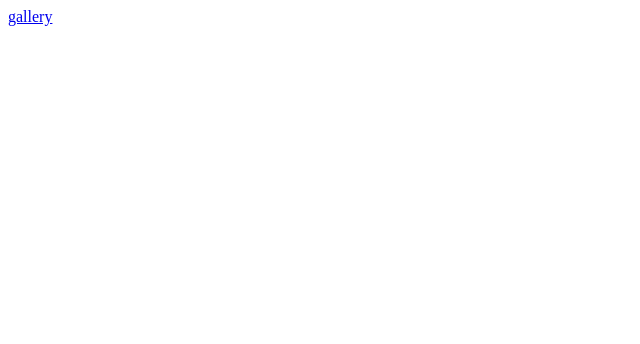
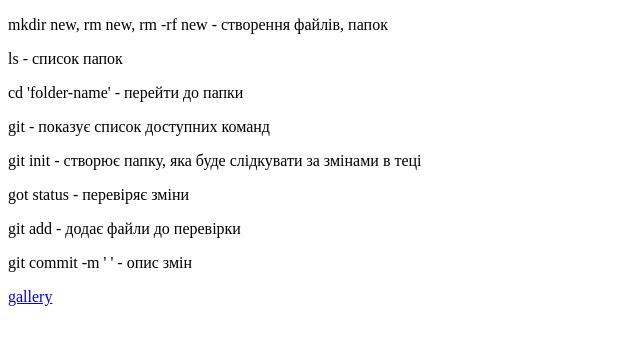
Before and after one commit to morqua3000/hillelhw, a plain HTML site: page index.html in a window 1280 px wide. Shown: the whole page, without its empty margins (0-640 px from the left). Drawn offline with Linux system fonts and the light colour scheme.

Commit message:
Update index.html

```diff
--- a/index.html
+++ b/index.html
@@ -7,7 +7,14 @@
     <title>Document</title>
 </head>
 <body>
-
+    <p> mkdir new, rm new, rm -rf new - створення файлів, папок</p>
+    <p>ls - список папок</p>
+    <p> cd 'folder-name' - перейти до папки</p>
+    <p>git - показує список доступних команд</p>
+    <p>git init - створює папку, яка буде слідкувати за змінами в теці</p>
+    <p>got status - перевіряє зміни</p>
+    <p>git add - додає файли до перевірки</p>
+    <p>git commit -m ' ' - опис змін</p>
     <a href="gallery.html">gallery</a>
 </body>
 </html>
```
